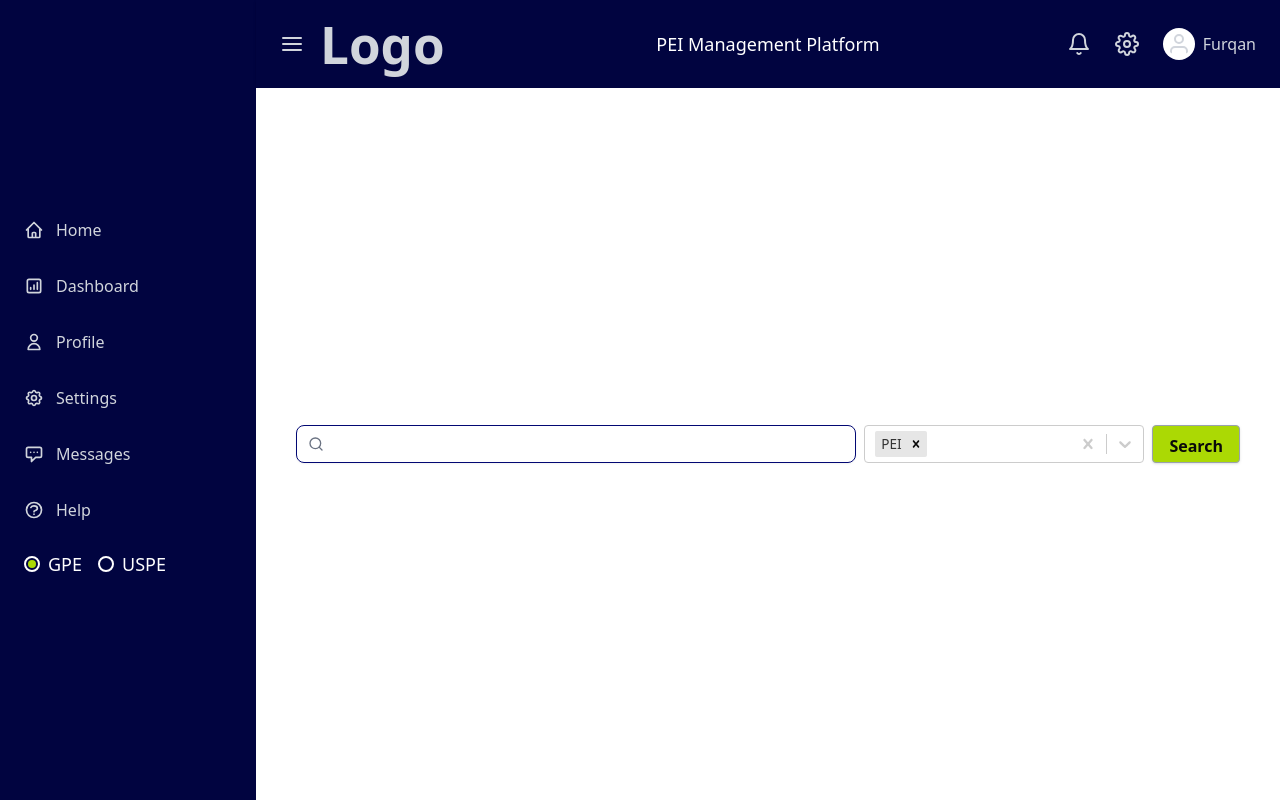
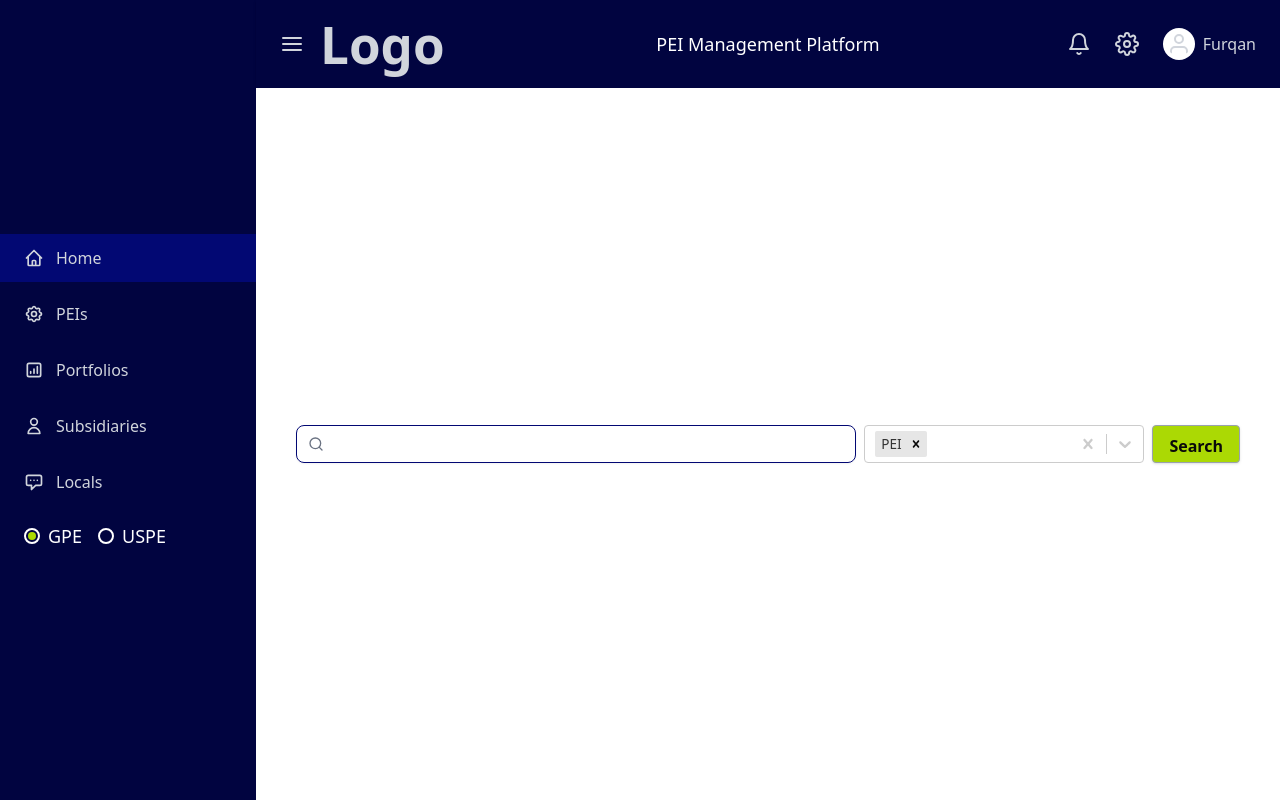
Before and after one commit to Techtimize/pei-management-project, a React (Vite) app: page / in a window 1280 px wide. Built offline with nearby package versions, Linux system fonts and the light colour scheme.

Commit message:
routing and pages set for different types of companies

```diff
--- a/src/App.tsx
+++ b/src/App.tsx
@@ -2,9 +2,9 @@ import React from 'react'
 import { Route, Routes } from 'react-router'
 import './App.css'
 import MainLayout from './layouts/main/Layout'
-import Homepage from './pages/main/Homepage'
 import AuthLayout from './layouts/auth/Layout'
 import Login from './pages/auth/Login'
+import { mainRoutes } from './config/routes'
 
 function App() {
   return (
@@ -13,7 +13,9 @@ function App() {
         <Route path='login' element={<Login />} />
       </Route>
       <Route path='/' element={<MainLayout />}>
-        <Route path='' element={<Homepage />} />
+        {mainRoutes.map((route) => (
+          <Route key={route.path} path={route.path} element={route.element} />
+        ))}
       </Route>
     </Routes>
   )
--- /dev/null
+++ b/src/config/routes.tsx
@@ -0,0 +1,114 @@
+import Homepage from '@/pages/main/Homepage'
+import LocalListingPage from '@/pages/main/LocalListingPage'
+import PEIListingPage from '@/pages/main/PEIListingPage'
+import PortfolioListingPage from '@/pages/main/PortfolioListingPage'
+import SubsidiaryListingPage from '@/pages/main/SubsidiaryListingPage'
+
+export const mainRoutes = [
+  {
+    path: '/',
+    element: <Homepage />,
+    label: 'Home',
+    svg: (
+      <svg
+        className='w-5 h-5 mr-3'
+        fill='none'
+        stroke='currentColor'
+        viewBox='0 0 24 24'
+      >
+        <path
+          strokeLinecap='round'
+          strokeLinejoin='round'
+          strokeWidth={2}
+          d='M3 12l2-2m0 0l7-7 7 7M5 10v10a1 1 0 001 1h3m10-11l2 2m-2-2v10a1 1 0 01-1 1h-3m-6 0a1 1 0 001-1v-4a1 1 0 011-1h2a1 1 0 011 1v4a1 1 0 001 1m-6 0h6'
+        />
+      </svg>
+    )
+  },
+  {
+    path: '/pei-companies',
+    element: <PEIListingPage />,
+    label: 'PEIs',
+    svg: (
+      <svg
+        className='w-5 h-5 mr-3'
+        fill='none'
+        stroke='currentColor'
+        viewBox='0 0 24 24'
+      >
+        <path
+          strokeLinecap='round'
+          strokeLinejoin='round'
+          strokeWidth={2}
+          d='M10.325 4.317c.426-1.756 2.924-1.756 3.35 0a1.724 1.724 0 002.573 1.066c1.543-.94 3.31.826 2.37 2.37a1.724 1.724 0 001.065 2.572c1.756.426 1.756 2.924 0 3.35a1.724 1.724 0 00-1.066 2.573c.94 1.543-.826 3.31-2.37 2.37a1.724 1.724 0 00-2.572 1.065c-.426 1.756-2.924 1.756-3.35 0a1.724 1.724 0 00-2.573-1.066c-1.543.94-3.31-.826-2.37-2.37a1.724 1.724 0 00-1.065-2.572c-1.756-.426-1.756-2.924 0-3.35a1.724 1.724 0 001.066-2.573c-.94-1.543.826-3.31 2.37-2.37.996.608 2.296.07 2.572-1.065z'
+        />
+        <path
+          strokeLinecap='round'
+          strokeLinejoin='round'
+          strokeWidth={2}
+          d='M15 12a3 3 0 11-6 0 3 3 0 016 0z'
+        />
+      </svg>
+    )
+  },
+  {
+    path: '/portfolio-companies',
+    element: <PortfolioListingPage />,
+    label: 'Portfolios',
+    svg: (
+      <svg
+        className='w-5 h-5 mr-3'
+        fill='none'
+        stroke='currentColor'
+        viewBox='0 0 24 24'
+      >
+        <path
+          strokeLinecap='round'
+          strokeLinejoin='round'
+          strokeWidth={2}
+          d='M16 8v8m-4-5v5m-4-2v2m-2 4h12a2 2 0 002-2V6a2 2 0 00-2-2H6a2 2 0 00-2 2v12a2 2 0 002 2z'
+        />
+      </svg>
+    )
+  },
+  {
+    path: '/subsidiary-companies',
+    element: <SubsidiaryListingPage />,
+    label: 'Subsidiaries',
+    svg: (
+      <svg
+        className='w-5 h-5 mr-3'
+        fill='none'
+        stroke='currentColor'
+        viewBox='0 0 24 24'
+      >
+        <path
+          strokeLinecap='round'
+          strokeLinejoin='round'
+          strokeWidth={2}
+          d='M16 7a4 4 0 11-8 0 4 4 0 018 0zM12 14a7 7 0 00-7 7h14a7 7 0 00-7-7z'
+        />
+      </svg>
+    )
+  },
+  {
+    path: '/local-companies',
+    element: <LocalListingPage />,
+    label: 'Locals',
+    svg: (
+      <svg
+        className='w-5 h-5 mr-3'
+        fill='none'
+        stroke='currentColor'
+        viewBox='0 0 24 24'
+      >
+        <path
+          strokeLinecap='round'
+          strokeLinejoin='round'
+          strokeWidth={2}
+          d='M8 10h.01M12 10h.01M16 10h.01M9 16H5a2 2 0 01-2-2V6a2 2 0 012-2h14a2 2 0 012 2v8a2 2 0 01-2 2h-5l-5 5v-5z'
+        />
+      </svg>
+    )
+  }
+]
--- a/src/layouts/main/components/Sidebar.tsx
+++ b/src/layouts/main/components/Sidebar.tsx
@@ -1,12 +1,14 @@
 import React from 'react'
-import { Link } from 'react-router'
+import { Link, useLocation } from 'react-router'
 import { useAppDispatch, useAppSelector } from '@/hooks/storeHooks'
 import { ModuleTypeEnum, setModuleType } from '@/store/reducers/moduleSlice'
 import ModuleSelector from '@/components/moduleSelector/ModuleSelector'
+import { mainRoutes } from '@/config/routes'
 
 const Sidebar = () => {
   const moduleType = useAppSelector((state) => state.module.moduleType)
   const dispatch = useAppDispatch()
+  const location = useLocation()
 
   function handleModuleChange(moduleType: ModuleTypeEnum) {
     dispatch(setModuleType(moduleType))
@@ -16,143 +18,19 @@ const Sidebar = () => {
     <div className='flex flex-col justify-center w-[100%] h-screen bg-primary-3 text-white'>
       <nav>
         <ul className='space-y-2'>
-          <li>
-            <Link
-              to='/'
-              className='flex items-center px-6 py-3 text-gray-300 hover:bg-primary-1 transition-colors'
-            >
-              <svg
-                className='w-5 h-5 mr-3'
-                fill='none'
-                stroke='currentColor'
-                viewBox='0 0 24 24'
+          {mainRoutes.map((route) => (
+            <li key={route.path}>
+              <Link
+                to={route.path}
+                className={`flex items-center px-6 py-3 text-gray-300 hover:bg-primary-1 transition-colors ${
+                  location.pathname === route.path ? 'bg-primary-1' : ''
+                }`}
               >
-                <path
-                  strokeLinecap='round'
-                  strokeLinejoin='round'
-                  strokeWidth={2}
-                  d='M3 12l2-2m0 0l7-7 7 7M5 10v10a1 1 0 001 1h3m10-11l2 2m-2-2v10a1 1 0 01-1 1h-3m-6 0a1 1 0 001-1v-4a1 1 0 011-1h2a1 1 0 011 1v4a1 1 0 001 1m-6 0h6'
-                />
-              </svg>
-              <span className='overflow-hidden'>Home</span>
-            </Link>
-          </li>
-          <li>
-            <Link
-              to='/dashboard'
-              className='flex items-center px-6 py-3 text-gray-300 hover:bg-primary-1 transition-colors'
-            >
-              <svg
-                className='w-5 h-5 mr-3'
-                fill='none'
-                stroke='currentColor'
-                viewBox='0 0 24 24'
-              >
-                <path
-                  strokeLinecap='round'
-                  strokeLinejoin='round'
-                  strokeWidth={2}
-                  d='M16 8v8m-4-5v5m-4-2v2m-2 4h12a2 2 0 002-2V6a2 2 0 00-2-2H6a2 2 0 00-2 2v12a2 2 0 002 2z'
-                />
-              </svg>
-
-              <span className='overflow-hidden'>Dashboard</span>
-            </Link>
-          </li>
-          <li>
-            <Link
-              to='/profile'
-              className='flex items-center px-6 py-3 text-gray-300 hover:bg-primary-1 transition-colors'
-            >
-              <svg
-                className='w-5 h-5 mr-3'
-                fill='none'
-                stroke='currentColor'
-                viewBox='0 0 24 24'
-              >
-                <path
-                  strokeLinecap='round'
-                  strokeLinejoin='round'
-                  strokeWidth={2}
-                  d='M16 7a4 4 0 11-8 0 4 4 0 018 0zM12 14a7 7 0 00-7 7h14a7 7 0 00-7-7z'
-                />
-              </svg>
-
-              <span className='overflow-hidden'>Profile</span>
-            </Link>
-          </li>
-          <li>
-            <Link
-              to='/settings'
-              className='flex items-center px-6 py-3 text-gray-300 hover:bg-primary-1 transition-colors'
-            >
-              <svg
-                className='w-5 h-5 mr-3'
-                fill='none'
-                stroke='currentColor'
-                viewBox='0 0 24 24'
-              >
-                <path
-                  strokeLinecap='round'
-                  strokeLinejoin='round'
-                  strokeWidth={2}
-                  d='M10.325 4.317c.426-1.756 2.924-1.756 3.35 0a1.724 1.724 0 002.573 1.066c1.543-.94 3.31.826 2.37 2.37a1.724 1.724 0 001.065 2.572c1.756.426 1.756 2.924 0 3.35a1.724 1.724 0 00-1.066 2.573c.94 1.543-.826 3.31-2.37 2.37a1.724 1.724 0 00-2.572 1.065c-.426 1.756-2.924 1.756-3.35 0a1.724 1.724 0 00-2.573-1.066c-1.543.94-3.31-.826-2.37-2.37a1.724 1.724 0 00-1.065-2.572c-1.756-.426-1.756-2.924 0-3.35a1.724 1.724 0 001.066-2.573c-.94-1.543.826-3.31 2.37-2.37.996.608 2.296.07 2.572-1.065z'
-                />
-                <path
-                  strokeLinecap='round'
-                  strokeLinejoin='round'
-                  strokeWidth={2}
-                  d='M15 12a3 3 0 11-6 0 3 3 0 016 0z'
-                />
-              </svg>
-
-              <span className='overflow-hidden'>Settings</span>
-            </Link>
-          </li>
-          <li>
-            <Link
-              to='/messages'
-              className='flex items-center px-6 py-3 text-gray-300 hover:bg-primary-1 transition-colors'
-            >
-              <svg
-                className='w-5 h-5 mr-3'
-                fill='none'
-                stroke='currentColor'
-                viewBox='0 0 24 24'
-              >
-                <path
-                  strokeLinecap='round'
-                  strokeLinejoin='round'
-                  strokeWidth={2}
-                  d='M8 10h.01M12 10h.01M16 10h.01M9 16H5a2 2 0 01-2-2V6a2 2 0 012-2h14a2 2 0 012 2v8a2 2 0 01-2 2h-5l-5 5v-5z'
-                />
-              </svg>
-
-              <span className='overflow-hidden'>Messages</span>
-            </Link>
-          </li>
-          <li>
-            <Link
-              to='/help'
-              className='flex items-center px-6 py-3 text-gray-300 hover:bg-primary-1 transition-colors'
-            >
-              <svg
-                className='w-5 h-5 mr-3'
-                fill='none'
-                stroke='currentColor'
-                viewBox='0 0 24 24'
-              >
-                <path
-                  strokeLinecap='round'
-                  strokeLinejoin='round'
-                  strokeWidth={2}
-                  d='M8.228 9c.549-1.165 2.03-2 3.772-2 2.21 0 4 1.343 4 3 0 1.4-1.278 2.575-3.006 2.907-.542.104-.994.54-.994 1.093m0 3h.01M21 12a9 9 0 11-18 0 9 9 0 0118 0z'
-                />
-              </svg>
-
-              <span className='overflow-hidden'>Help</span>
-            </Link>
-          </li>
+                {route.svg}
+                <span className='overflow-hidden'>{route.label}</span>
+              </Link>
+            </li>
+          ))}
         </ul>
       </nav>
 
--- /dev/null
+++ b/src/pages/main/LocalListingPage.tsx
@@ -0,0 +1,11 @@
+import React from 'react'
+
+function LocalListingPage() {
+  return (
+    <div className='flex h-[100%] justify-center items-center p-4 md:px-10 bg-white'>
+      Local Listing Page
+    </div>
+  )
+}
+
+export default LocalListingPage
--- /dev/null
+++ b/src/pages/main/PEIListingPage.tsx
@@ -0,0 +1,11 @@
+import React from 'react'
+
+function PEIListingPage() {
+  return (
+    <div className='flex h-[100%] justify-center items-center p-4 md:px-10 bg-white'>
+      PEI Listing Page
+    </div>
+  )
+}
+
+export default PEIListingPage
--- /dev/null
+++ b/src/pages/main/PortfolioListingPage.tsx
@@ -0,0 +1,11 @@
+import React from 'react'
+
+function PortfolioListingPage() {
+  return (
+    <div className='flex h-[100%] justify-center items-center p-4 md:px-10 bg-white'>
+      Portfolio Listing Page
+    </div>
+  )
+}
+
+export default PortfolioListingPage
--- /dev/null
+++ b/src/pages/main/SubsidiaryListingPage.tsx
@@ -0,0 +1,11 @@
+import React from 'react'
+
+function SubsidiaryListingPage() {
+  return (
+    <div className='flex h-[100%] justify-center items-center p-4 md:px-10 bg-white'>
+      Subsidiary Listing Page
+    </div>
+  )
+}
+
+export default SubsidiaryListingPage
```
